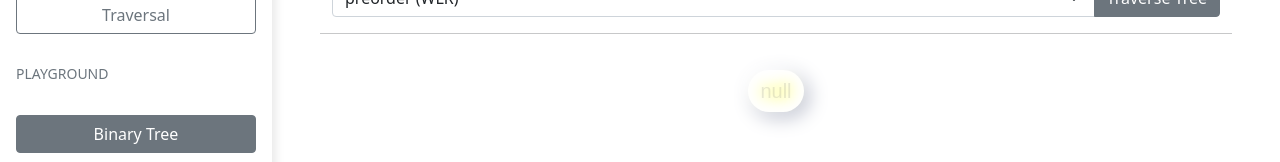
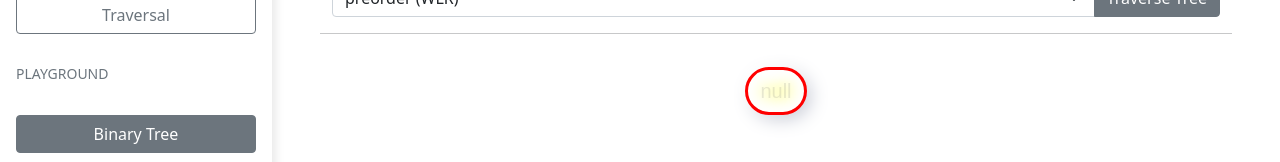
Before and after one commit to layaxx/eduviz, a React (Create React App) app: page / in a window 1280 px wide. Shown: the part 276-438 px from the top of the page. Built offline with nearby package versions, Linux system fonts and the light colour scheme.

Commit message:
change border of active Node to outline

```diff
--- a/src/components/playground/BinaryTree.css
+++ b/src/components/playground/BinaryTree.css
@@ -18,7 +18,7 @@
   /* FIXME: Undocumented over */
 
   /* highlighted node */
-  --node-hl-border: none;
+  --node-hl-border: 3px solid red;
   --node-hl-bg-color: #fff;
   --node-hl-font-color: #222;
   --node-hl-shadow: -5px -5px 20px #fff, 5px 5px 20px #babecc;
@@ -139,7 +139,7 @@
 
 #react-tree-vis li div.highlight {
   background-color: var(--node-hl-bg-color);
-  border: var(--node-hl-border);
+  outline: var(--node-hl-border);
   box-shadow: var(--node-hl-shadow);
   color: var(--node-hl-font-color);
   text-shadow: var(--node-hl-text-shadow);
```
